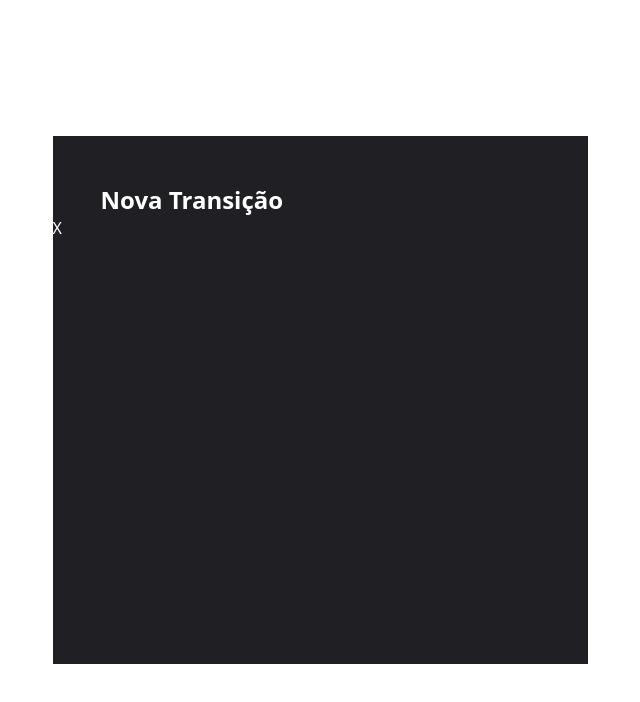
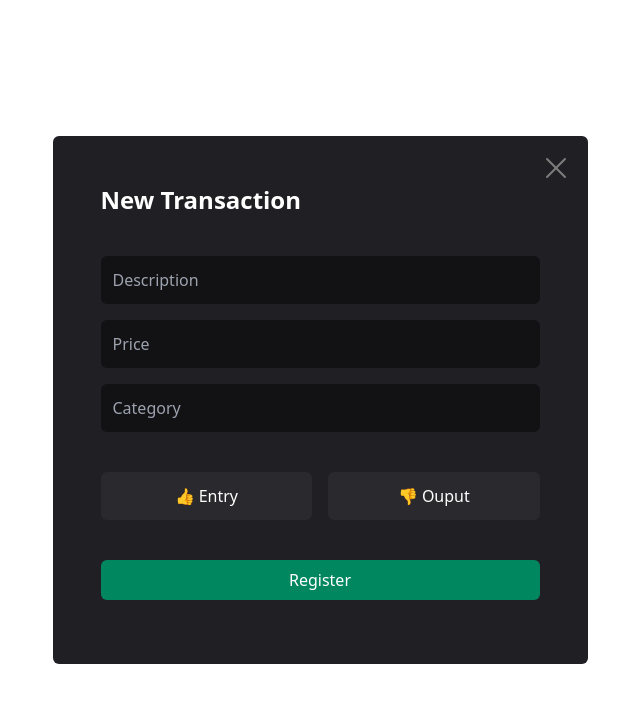
Before and after one commit to gustavobaltazar/expenses-incomes, a React (Vite) app in the folder client/: page / in a window 1280 px wide. Shown: the top 702 px of the page, without its empty margins (320-960 px from the left). Built offline with nearby package versions, Linux system fonts and the light colour scheme.

Commit message:
feat: newTransactionModal finished

```diff
--- a/client/src/components/NewTransactionModal.tsx
+++ b/client/src/components/NewTransactionModal.tsx
@@ -1,16 +1,62 @@
-import { useState } from "react"
+import { useState } from "react";
 
 export function NewTransactionModal() {
-    const [description, setDescription] = useState("");
-    const [cost, setCost] = useState("");
-    const [category, setCategory] = useState("");
+  const [description, setDescription] = useState("");
+  const [price, setPrice] = useState("");
+  const [category, setCategory] = useState("");
 
-    return (
-        <div className="h-screen flex items-center justify-center">
-            <div className="w-[535px] h-[528px] bg-modal_background flex flex-col">
-                <div className="mt-12 ml-12"><span className="text-white text-2xl font-bold">Nova Transição</span></div>
-                <div className="w-full"><span className="text-white">X</span></div>
-            </div>
+  return (
+    <div className="h-screen flex items-center justify-center">
+      <div className="w-[535px] h-[528px] bg-modal_background flex flex-col gap-10 rounded-md">
+        <div className="flex justify-between items-center">
+          <span className="text-white text-2xl font-bold mt-12 ml-12">
+            New Transaction
+          </span>
+          <span className="text-white text-2xl font-bold w-12 h-12">
+            <svg
+              xmlns="http://www.w3.org/2000/svg"
+              width="32"
+              height="32"
+              fill="#7d7d7d"
+              viewBox="0 0 256 256"
+            >
+              <path d="M205.66,194.34a8,8,0,0,1-11.32,11.32L128,139.31,61.66,205.66a8,8,0,0,1-11.32-11.32L116.69,128,50.34,61.66A8,8,0,0,1,61.66,50.34L128,116.69l66.34-66.35a8,8,0,0,1,11.32,11.32L139.31,128Z"></path>
+            </svg>
+          </span>
         </div>
-    )
+        <div className="flex justify-center items-center ">
+          <form className="flex flex-col items-start p-0 gap-4" action="">
+            <input
+              className="flex flex-row items-start p-3 gap-2 w-[439px] rounded-md bg-input_background"
+              placeholder="Description"
+              type="text"
+            />
+            <input
+              className="flex flex-row items-start p-3 gap-2 w-[439px] rounded-md bg-input_background"
+              placeholder="Price"
+              type="text"
+            />
+            <input
+              className="flex flex-row items-start p-3 gap-2 w-[439px] rounded-md bg-input_background"
+              placeholder="Category"
+              type="text"
+            />
+          </form>
+        </div>
+        <div className="flex justify-center items-center p-0 gap-4 flex-row">
+          <button className="bg-button_background rounded-md w-[211.5px] py-3 text-white">
+            👍 Entry
+          </button>
+          <button className="bg-button_background rounded-md w-[211.5px] py-3 text-white">
+            👎 Ouput
+          </button>
+        </div>
+        <div className="flex justify-center items-center gap-2.5 ">
+          <button className="bg-buttonregister_background rounded-md py-2 px-8 w-[439px]">
+            <span className="text-white text-base">Register</span>
+          </button>
+        </div>
+      </div>
+    </div>
+  );
 }
--- a/client/tailwind.config.js
+++ b/client/tailwind.config.js
@@ -4,10 +4,13 @@ export default {
   theme: {
     extend: {
       colors: {
-        'modal_background': '#202024'
-      }
+        modal_background: "#202024",
+        input_background: "#121214",
+        button_background: "#29292E",
+        buttonregister_background: "#00875F",
+      },
     },
   },
   darkMode: true,
   plugins: [],
-}
+};
```
